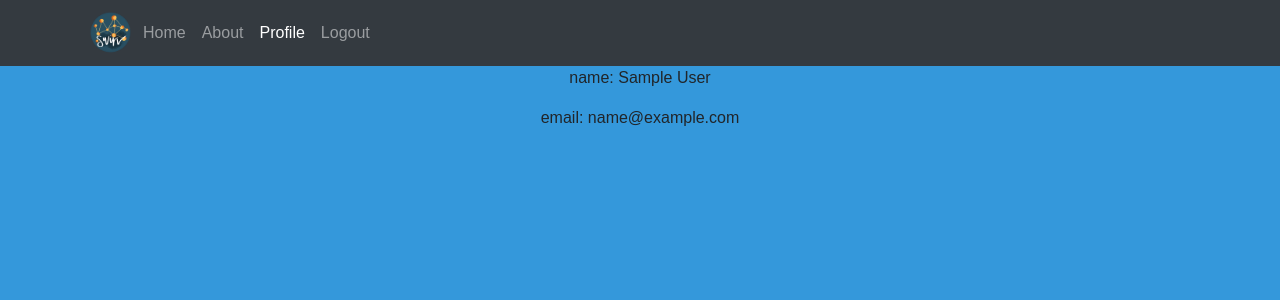
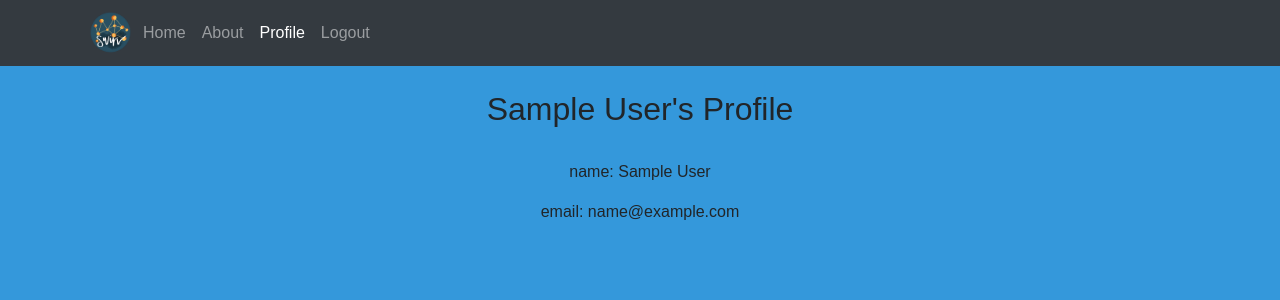
Before and after one commit to JacobWashington/swirv-frontend-application, a React (Create React App) app: page /profile in a window 1280 px wide. Shown: the top 300 px of the page. Built offline with nearby package versions, Linux system fonts and the light colour scheme; no server answers; sample sign-in values are in the browser's storage; the HTML template or start-up script is replaced by a standard one.

Commit message:
Profile: minor html change.

```diff
--- a/src/components/profile/Profile.js
+++ b/src/components/profile/Profile.js
@@ -5,6 +5,9 @@ const Profile = (props) => {
     const {  name, email } = props.user
     return (
         <div>
+            <br />
+            <h2>{name}'s Profile</h2>
+            <br />
             <p>name: {name}</p>
             <p>email: {email}</p>
         </div>
```
